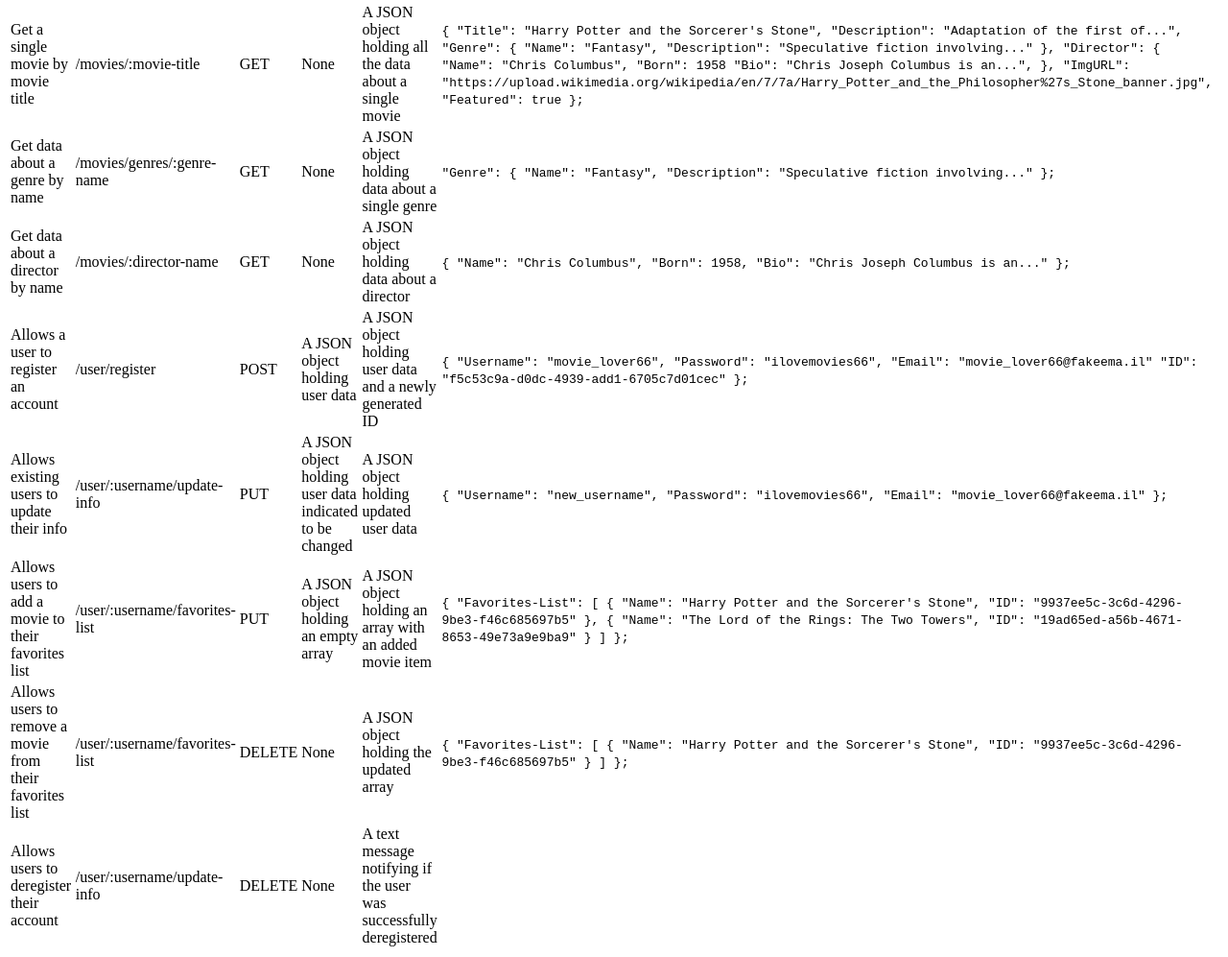
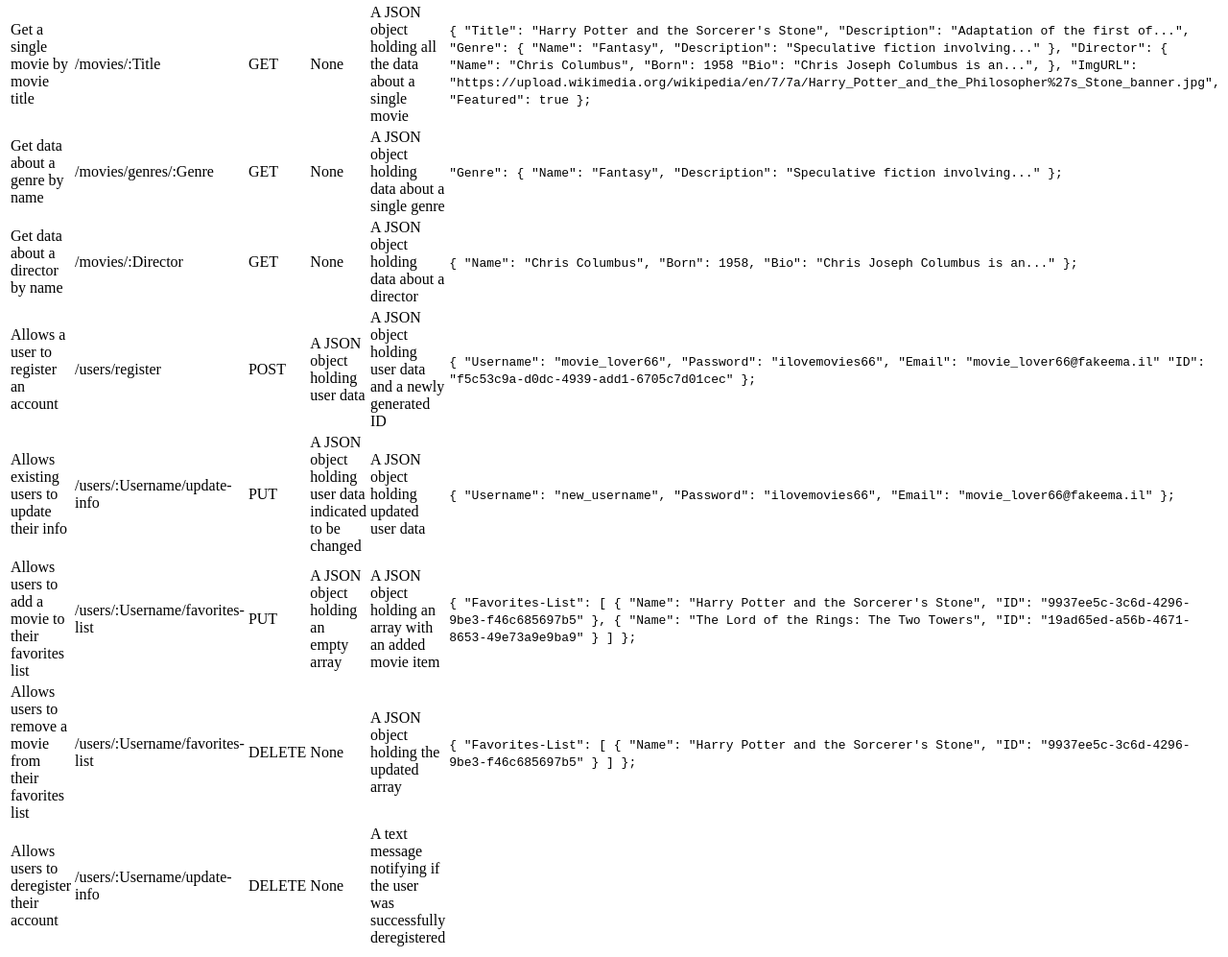
Before and after one commit to thompson-stephen113/movie_api, a website: page public/documentation.html in a window 1280 px wide. Shown: the part 451-1448 px from the top of the page at 96% size. Drawn offline with Linux system fonts and the light colour scheme.

Commit message:
updated URL endpoints
Updated URL endpoints to more accurately portray what the HTTP request methods will be looking for.

```diff
--- a/public/documentation.html
+++ b/public/documentation.html
@@ -42,7 +42,7 @@
 
                 <tr class="table-row">
                     <td>Get a single movie by movie title</td>
-                    <td>/movies/:movie-title</td>
+                    <td>/movies/:Title</td>
                     <td>GET</td>
                     <td>None</td>
                     <td>A JSON object holding all the data about a single movie</td>
@@ -69,7 +69,7 @@
 
                 <tr class="table-row">
                     <td>Get data about a genre by name</td>
-                    <td>/movies/genres/:genre-name</td>
+                    <td>/movies/genres/:Genre</td>
                     <td>GET</td>
                     <td>None</td>
                     <td>A JSON object holding data about a single genre</td>
@@ -85,7 +85,7 @@
 
                 <tr class="table-row">
                     <td>Get data about a director by name</td>
-                    <td>/movies/:director-name</td>
+                    <td>/movies/:Director</td>
                     <td>GET</td>
                     <td>None</td>
                     <td>A JSON object holding data about a director</td>
@@ -102,7 +102,7 @@
 
                 <tr class="table-row">
                     <td>Allows a user to register an account</td>
-                    <td>/user/register</td>
+                    <td>/users/register</td>
                     <td>POST</td>
                     <td>A JSON object holding user data</td>
                     <td>A JSON object holding user data and a newly generated ID</td>
@@ -120,7 +120,7 @@
 
                 <tr class="table-row">
                     <td>Allows existing users to update their info</td>
-                    <td>/user/:username/update-info</td>
+                    <td>/users/:Username/update-info</td>
                     <td>PUT</td>
                     <td>A JSON object holding user data indicated to be changed</td>
                     <td>A JSON object holding updated user data</td>
@@ -137,7 +137,7 @@
 
                 <tr class="table-row">
                     <td>Allows users to add a movie to their favorites list</td>
-                    <td>/user/:username/favorites-list</td>
+                    <td>/users/:Username/favorites-list</td>
                     <td>PUT</td>
                     <td>A JSON object holding an empty array</td>
                     <td>A JSON object holding an array with an added movie item</td>
@@ -161,7 +161,7 @@
 
                 <tr class="table-row">
                     <td>Allows users to remove a movie from their favorites list</td>
-                    <td>/user/:username/favorites-list</td>
+                    <td>/users/:Username/favorites-list</td>
                     <td>DELETE</td>
                     <td>None</td>
                     <td>A JSON object holding the updated array</td>
@@ -181,7 +181,7 @@
 
                 <tr class="table-row">
                     <td>Allows users to deregister their account</td>
-                    <td>/user/:username/update-info</td>
+                    <td>/users/:Username/update-info</td>
                     <td>DELETE</td>
                     <td>None</td>
                     <td>A text message notifying if the user was successfully deregistered</td>
```
